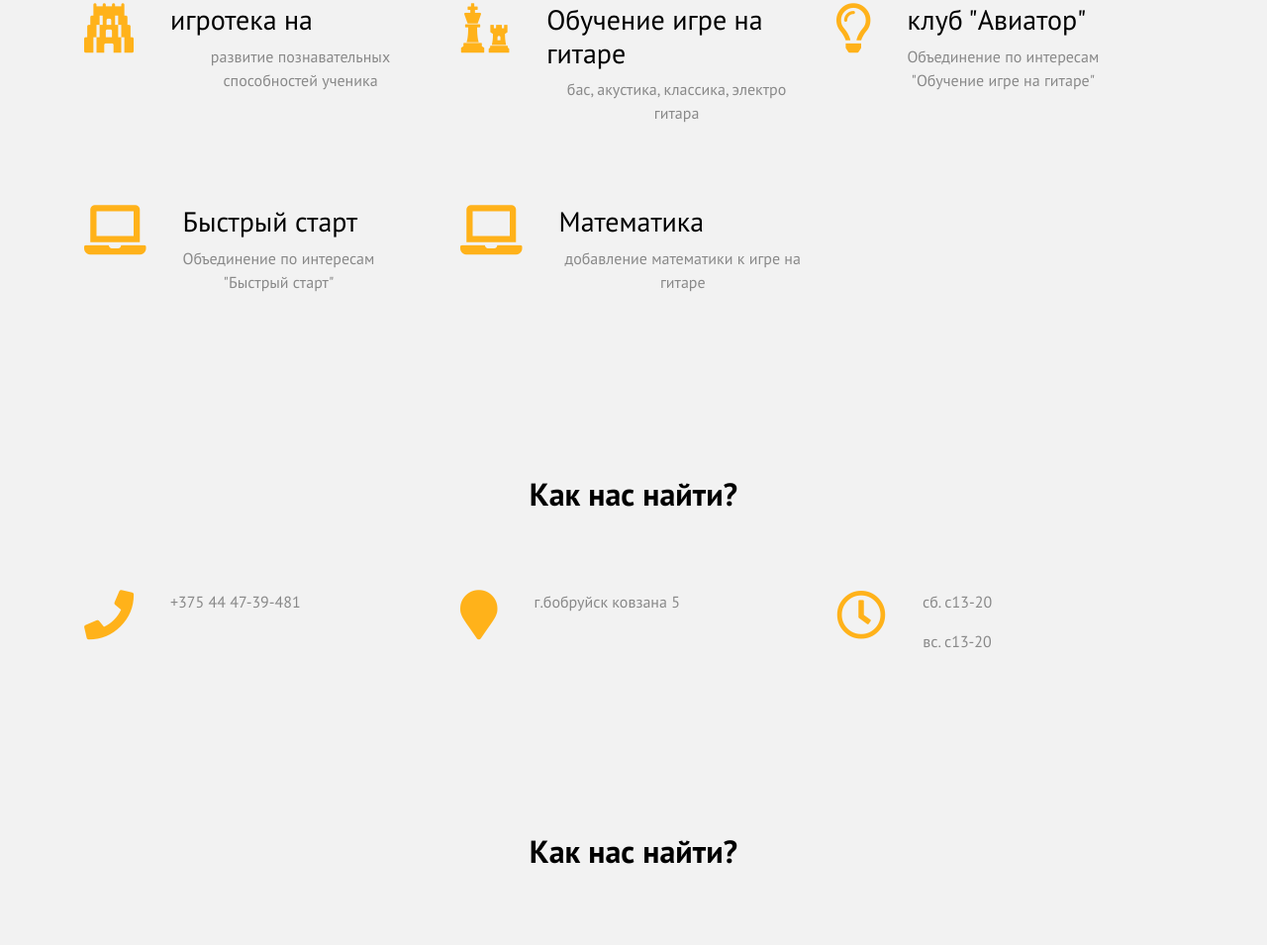
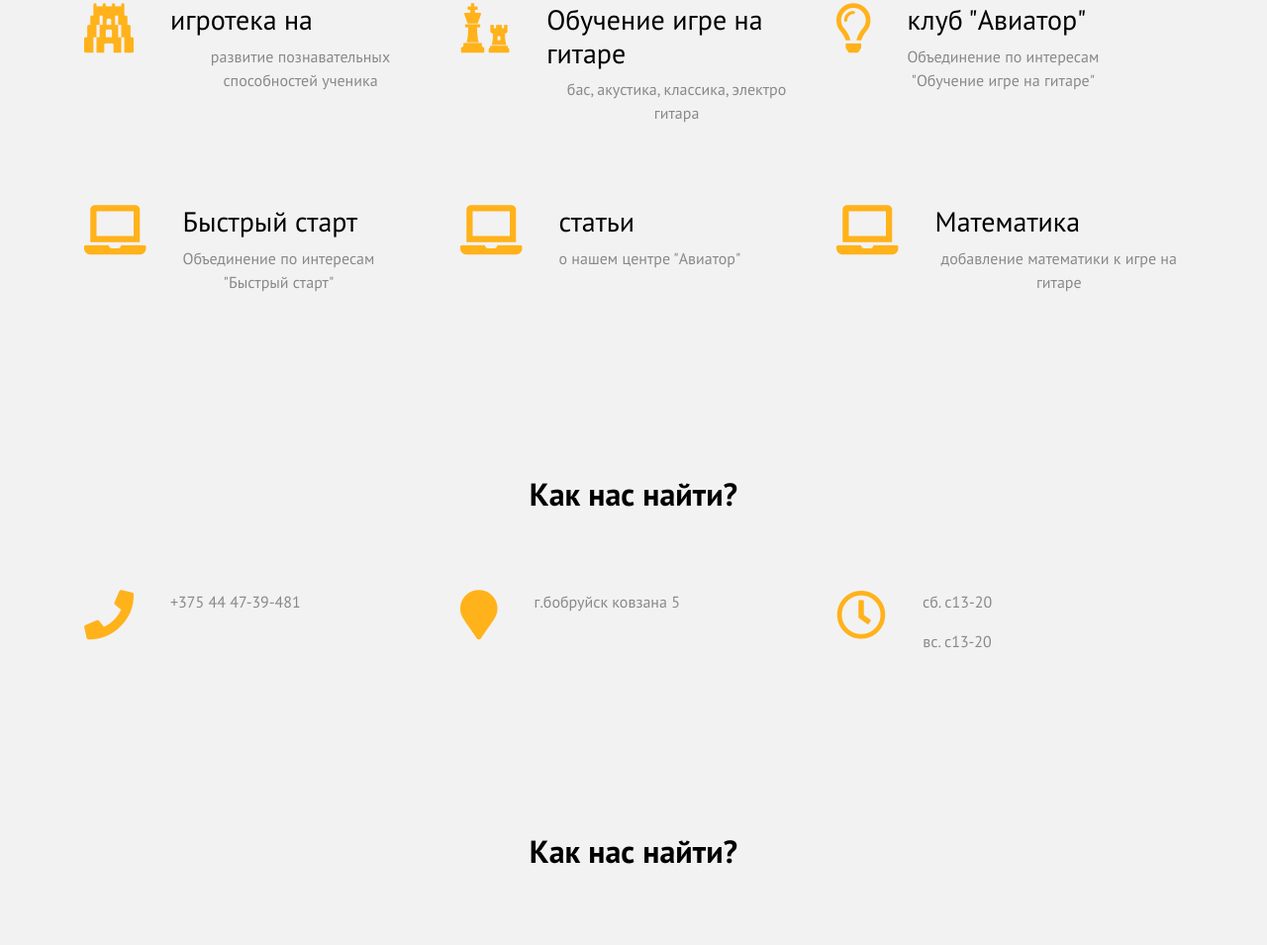
Before and after one commit to andreychernetsky/gitaramaniaBy, a plain HTML site: page index.html in a window 1280 px wide. Shown: the part 1518-2473 px from the top of the page at 99% size. Drawn offline with Linux system fonts and the light colour scheme.

Commit message:
repeat lesson

```diff
--- a/index.html
+++ b/index.html
@@ -168,17 +168,17 @@
 			<div class="feature d-flex">
 					<i class="fas fa-laptop feature__icon"></i>
 					<div class="feature__block">
-						<a href="https://andreychernetsky.github.io/visitka2/app/index.html" class="feature__link">
-							<h3 class="feature__title">Математика</h3>
+						<a href="https://andreychernetsky.github.io/articleForAviator/" class="feature__link">
+							<h3 class="feature__title">статьи</h3>
 							<p class="feature__text">
-								добавление математики к игре на гитаре
+								о нашем центре "Авиатор"
 							</p>
 						</a>
 					</div>
 				</div>
 			</div>
 			<div class="col-lg-4">
-				<!-- <div class="feature d-flex">
+				<div class="feature d-flex">
 					<i class="fas fa-laptop feature__icon"></i>
 					<div class="feature__block">
 						<a href="https://andreychernetsky.github.io/visitka2/app/index.html" class="feature__link">
@@ -188,7 +188,7 @@
 							</p>
 						</a>
 					</div>
-				</div> -->
+				</div>
 			</div>
 			<div class="col-lg-4">
 				<!-- <div class="feature d-flex">
```
